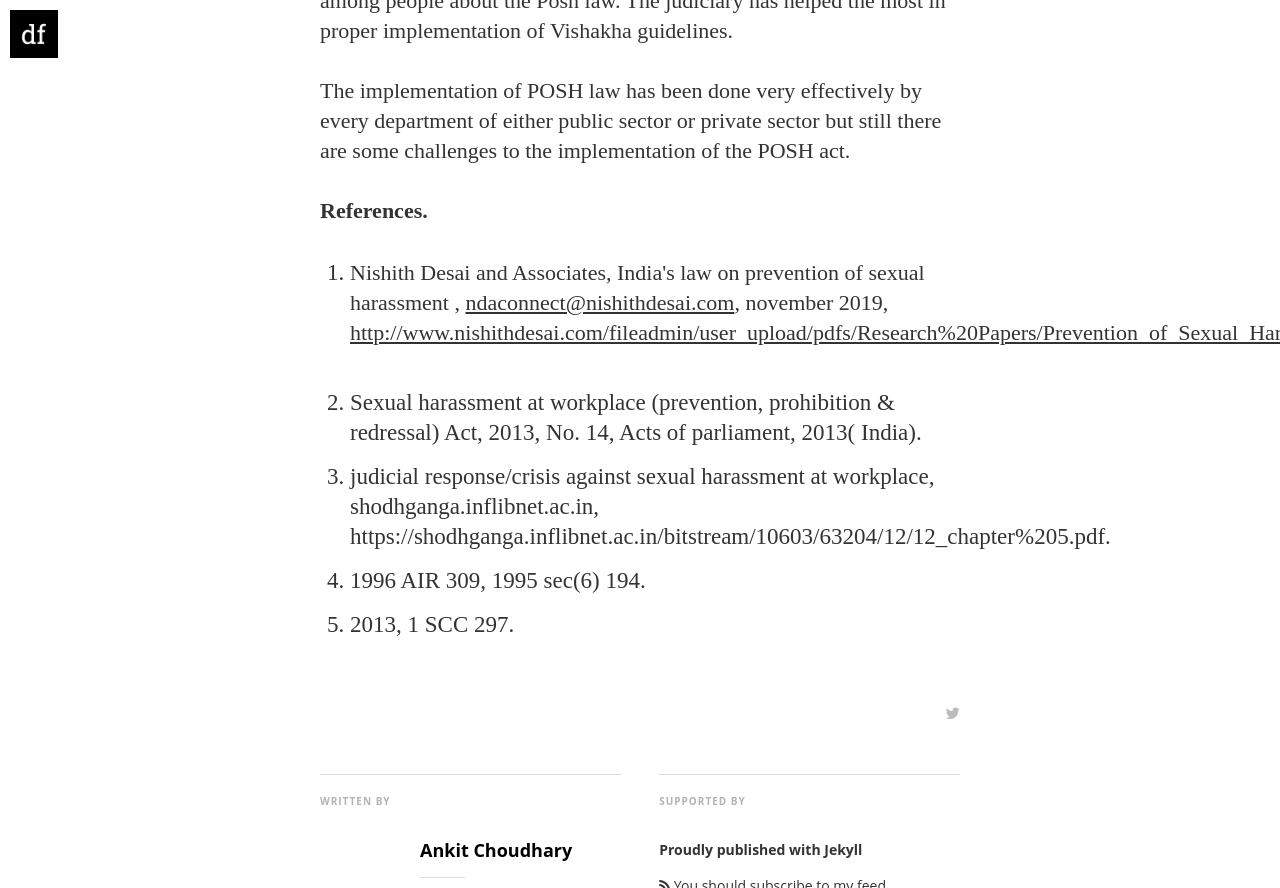
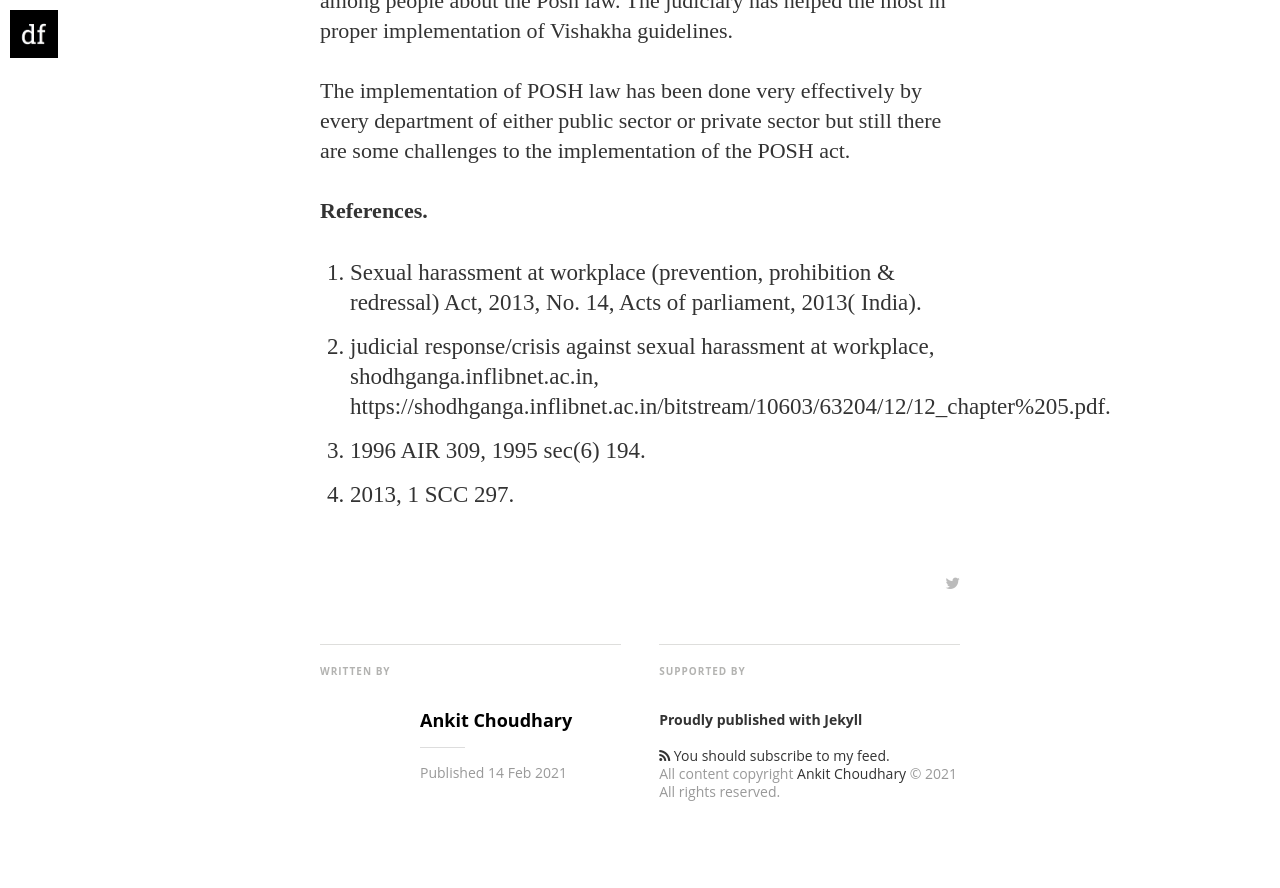
Before and after one commit to legal-brews/legal-brews.github.io, a Jekyll site: the page built from _posts/2021-02-14-posh.markdown, in a window 1280 px wide and 900 px high, scrolled down 15142 px, cut to the strip 0-888 px from the top of the window. Built offline with Jekyll 4.4.1, drawn with Linux system fonts in a browser that asks for light colours; nearby versions of some CDN libraries; some web fonts are replaced.

Commit message:
Pdf edited

```diff
--- a/_posts/2021-02-14-posh.markdown
+++ b/_posts/2021-02-14-posh.markdown
@@ -221,8 +221,6 @@ The implementation of POSH law has been done very effectively by every departmen
 
 **References.**
 
-1. Nishith Desai and Associates, India&#39;s law on prevention of sexual harassment , [ndaconnect@nishithdesai.com](mailto:ndaconnect@nishithdesai.com), november 2019, [http://www.nishithdesai.com/fileadmin/user\_upload/pdfs/Research%20Papers/Prevention\_of\_Sexual\_Harassment\_at\_Workplace.pdf](http://www.nishithdesai.com/fileadmin/user_upload/pdfs/Research%20Papers/Prevention_of_Sexual_Harassment_at_Workplace.pdf).
-
 1. Sexual harassment at workplace (prevention, prohibition &amp; redressal) Act, 2013, No. 14, Acts of parliament, 2013( India).
 2. judicial response/crisis against sexual harassment at workplace, shodhganga.inflibnet.ac.in, https://shodhganga.inflibnet.ac.in/bitstream/10603/63204/12/12\_chapter%205.pdf.
 3. 1996 AIR 309, 1995 sec(6) 194.
```
